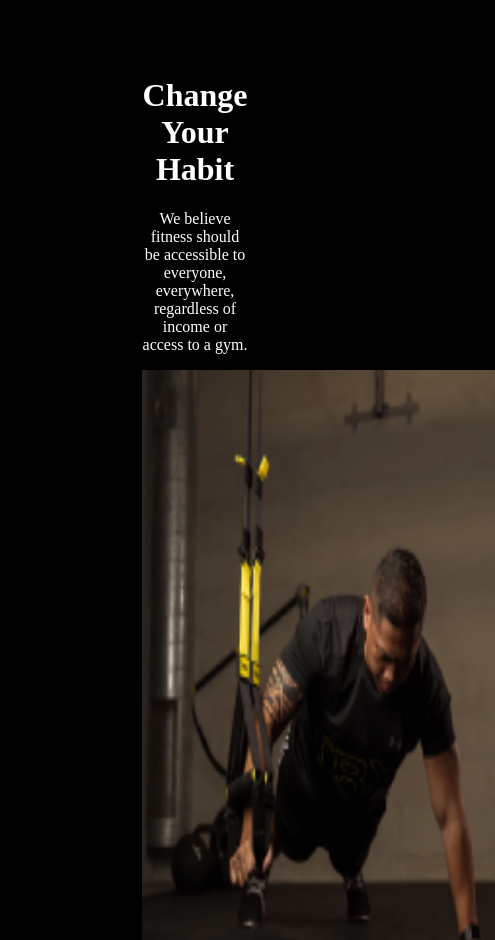
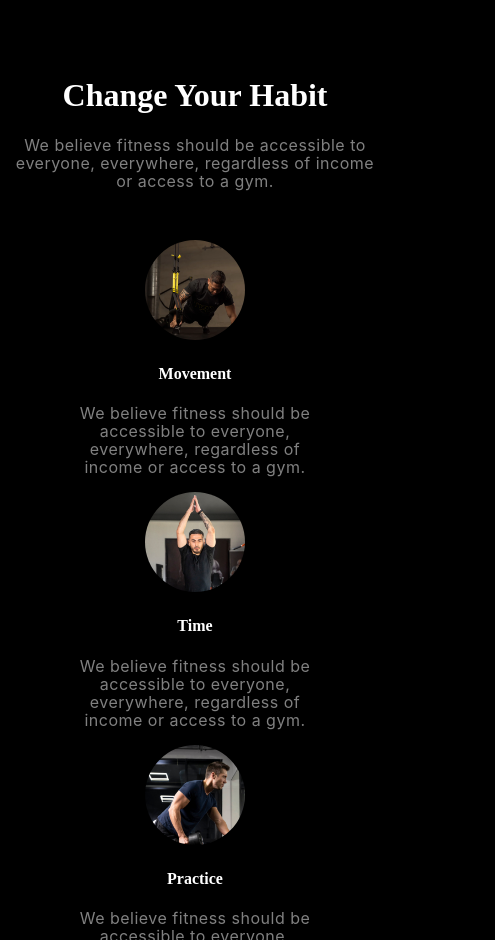
Before and after one commit to mumuuh6/Versatile-UI-Fitness, a plain HTML site: page index.html in a window 390 px wide. Shown: the part 1060-2000 px from the top of the page, 495 px wide, since content can reach past the window. Drawn offline with Linux system fonts and the light colour scheme; a web font is replaced by a local one.

Commit message:
second main section added

```diff
--- a/index.html
+++ b/index.html
@@ -57,13 +57,38 @@
         <div>
             <div class="secondary-content">
                 <h1>Change Your Habit</h1>
-                <p>We believe fitness should be accessible to everyone, everywhere, regardless of income or access to a gym.</p>
+                <p class="subtext1">We believe fitness should be accessible to everyone, everywhere, regardless of income or access to a gym.</p>
             </div>
-            <div class="main-picture">
-                <img src="img/image 3.png" alt="">
-                <img src="img/image 2.png" alt="">
-                <img src="img/image 4.png" alt="">
-                <img src="img/image 5.png" alt=""></div>
+            <div class="main-picture" style="margin-top: 50px;">
+                <div class="thing">
+                    <img src="img/image 3.png" alt="" class="circle">
+                    <div>
+                        <h4>Movement</h4>
+                        <p class="subtext1">We believe fitness should be accessible to everyone, everywhere, regardless of income or access to a gym.</p>
+                    </div>
+                </div>
+                <div class="thing">
+                    <img src="img/image 2.png" alt="" class="circle">
+                    <div>
+                        <h4>Time</h4>
+                        <p class="subtext1">We believe fitness should be accessible to everyone, everywhere, regardless of income or access to a gym.</p>
+                    </div>
+                </div>
+                <div class="thing">
+                    <img src="img/image 4.png" alt="" class="circle">
+                    <div>
+                        <h4>Practice</h4>
+                        <p class="subtext1">We believe fitness should be accessible to everyone, everywhere, regardless of income or access to a gym.</p>
+                    </div>
+                </div>
+                <div class="thing">
+                    <img src="img/image 5.png" alt="" class="circle">
+                    <div>
+                        <h4>Weight Loss</h4>
+                        <p class="subtext1">We believe fitness should be accessible to everyone, everywhere, regardless of income or access to a gym.</p>
+                    </div>
+                </div>
+            </div>
         </div>
 
     </main>
--- a/style/style.css
+++ b/style/style.css
@@ -94,6 +94,15 @@ letter-spacing: 0.5px;
 text-align: left;
 
 }
+.subtext1{
+    color: rgba(255, 255, 255, 0.5);
+font-family: Inter;
+font-size: 1rem;
+font-weight: 400;
+line-height: 18px;
+letter-spacing: 0.5px;
+text-align: center;
+}
 .text,nav>ul>li>button{
     color: rgb(255, 255, 255);
 font-family: Inter;
@@ -166,13 +175,23 @@ justify-content: center;
     right: 140px;
 }
 .secondary-content{
-    max-width: 1044px;
+    max-width: 100%;
+    height: auto;
     margin: 0 auto;
     text-align: center;
 }
 .main-picture{
-    display: grid;
-    grid-template-columns: repeat(1,1fr);
+    display: flex;
+    justify-content: space-around;
+
+}
+.thing{
+    max-width: 231px;
+    margin: 0 auto;
+    text-align: center;
+}
+.circle{
+    border-radius: 50%;
 }
 @media screen and (max-width: 576px) {
     .navbar1 {
@@ -194,8 +213,8 @@ justify-content: center;
 }
 .banner{
 
-    margin-left: 84px;
-    margin-right: 44px;
+    margin-left: 4px;
+    margin-right: 4px;
 }
 .Bigtext{
     width: 285px;
@@ -233,7 +252,7 @@ height: 588px;
 position: absolute;
 width: 145.91px;
 height: 74.09px;
-left: 284.2px;
+right: 90.2px;
 top: 516.6px;
 }
 .pos2{
@@ -243,4 +262,15 @@ height: 72.58px;
 left: 52px;
 top: 800.38px;
 }
+.margin{
+    margin-left: 4px;
+    margin-right: 4px;
 }
+.main-picture{
+    flex-direction: column;
+}
+.circle{
+    height: 100px;
+    width: 100px;
+}
+}
```
